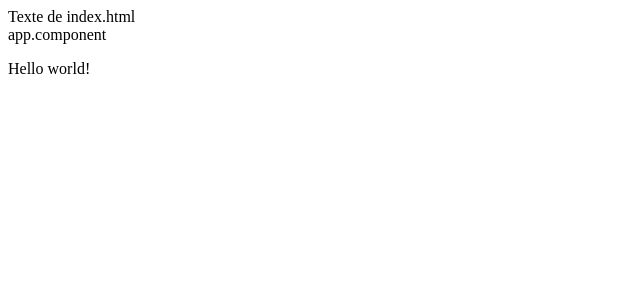
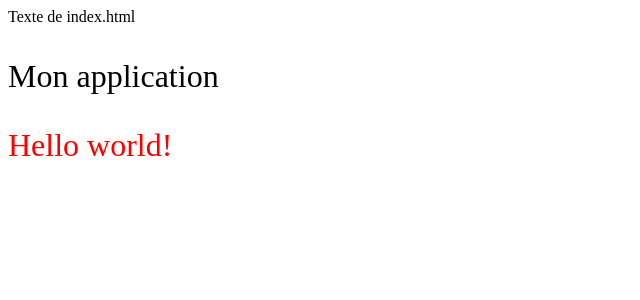
Before and after one commit to fmairesse/orsys-osw-202012, an Angular app in the folder tp/angular-app/: page / in a window 1280 px wide. Shown: the top 300 px of the page, without its empty margins (0-640 px from the left). Built offline with nearby package versions, Linux system fonts and the light colour scheme.

Commit message:
angular: isolation des styles css

```diff
--- a/tp/angular-app/src/app/app.component.html
+++ b/tp/angular-app/src/app/app.component.html
@@ -1,3 +1,2 @@
-app.component
-
+<p>Mon application</p>
 <app-hello-world></app-hello-world>
--- /dev/null
+++ b/tp/angular-app/src/app/hello-world/hello-world.component.scss
@@ -0,0 +1,3 @@
+p {
+  color: red;
+}
--- a/tp/angular-app/src/app/hello-world/hello-world.component.ts
+++ b/tp/angular-app/src/app/hello-world/hello-world.component.ts
@@ -3,7 +3,7 @@ import { Component, OnInit } from "@angular/core";
 @Component({
   selector: "app-hello-world",
   templateUrl: "./hello-world.component.html",
-  styles: [],
+  styleUrls: ["./hello-world.component.scss"],
 })
 export class HelloWorldComponent implements OnInit {
   constructor() {}
--- a/tp/angular-app/src/styles.scss
+++ b/tp/angular-app/src/styles.scss
@@ -1 +1,4 @@
 /* You can add global styles to this file, and also import other style files */
+p {
+  font-size: 2em;
+}
```
